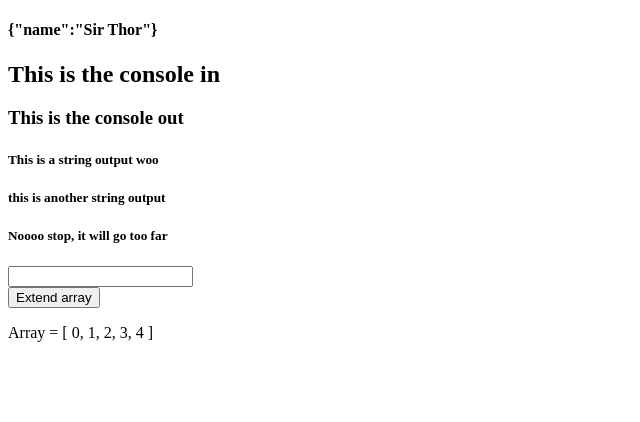
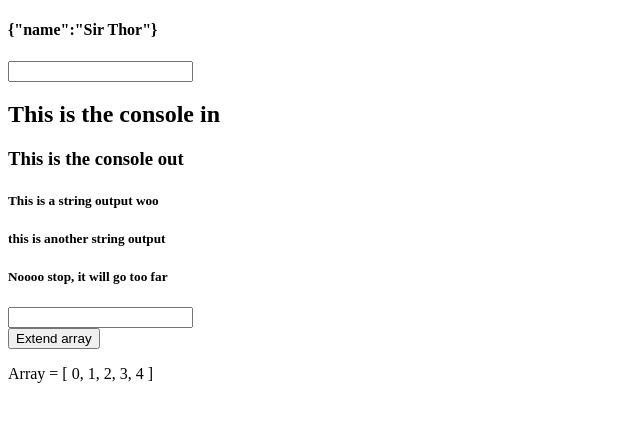
Before and after one commit to MSnaddon/VTdrop, a React app in the folder client/: page / in a window 1280 px wide. Shown: the top 422 px of the page, without its empty margins (0-640 px from the left). Built offline with nearby package versions, Linux system fonts and the light colour scheme; the HTML template or start-up script is replaced by a standard one.

Commit message:
added form to test Eval

```diff
--- a/client/src/actions/actionCreators.js
+++ b/client/src/actions/actionCreators.js
@@ -1,3 +1,14 @@
+
+//Player Actions
+export function runCode(consoleInput){
+	return {
+		type: 'RUNCODE',
+		consoleInput
+	}
+}
+
+// Redux practice Actions
+
 export function extendArray(){
 	return {
 		type: 'EXTENDARRAY'
@@ -6,7 +17,7 @@ export function extendArray(){
 
 export function addSpecificToArray(number){
 	return {
-			type: 'ADDTOARRAY',
-			number
+		type: 'ADDTOARRAY',
+		number
 	}
 }
--- a/client/src/components/gameContainer.jsx
+++ b/client/src/components/gameContainer.jsx
@@ -22,9 +22,9 @@ export default class GameContainer extends React.Component {
 		return (
 			<div>
 
-				<PlayerObject player={this.props.player}/>
-				<Input/>
-				<Output output={this.props.output}/>
+				<PlayerObject player={ this.props.player }/>
+				<Input runCode={ this.props.runCode }/>
+				<Output output={ this.props.output }/>
 
 				<form ref="addNumberForm" onSubmit={this.handleAddNumber.bind(this)} autoComplete='off'>
 					<input hidden autoComplete='false'/>
--- a/client/src/components/input.jsx
+++ b/client/src/components/input.jsx
@@ -1,9 +1,27 @@
 import React from 'react';
 
 export default class ConsoleInput extends React.Component {
+
+	handleCodeSubmit(event){
+		event.preventDefault()
+		if(this.refs.code.value !== ""){
+			// initially this is just plugging whatever you put in through the run code action. Later this should be tested before it gets passed through the redux.
+			// if the test is sucessful they can make the appropiate changes to the state.
+			// if the test is unsucessful then another action can be written to change the state to indicate the player is a pillock.
+			this.props.runCode(this.refs.code.value)
+		}
+	}
+
 	render(){
 		return (
 			<section id='input-window'>
+
+				<form ref="codeInput" onSubmit={this.handleCodeSubmit.bind(this)} autoComplete='off'>
+					<input hidden autoComplete='false'/>
+					<input ref='code' type="text" name="array-input"/>
+					<input type="submit" hidden/>
+				</form>
+
 				<h2>This is the console in</h2>
 			</section>
 		)
--- a/client/src/reducers/player.js
+++ b/client/src/reducers/player.js
@@ -1,4 +1,15 @@
 export default function player(state = {}, action){
+	switch (action.type){
+		case 'RUNCODE':
+			// use Object.create()??? use eval to work on the clone.
+			// THIS IS NOT A FINAL SOLUTION, this is simply a owrking prototype.
+			//Really need to think this solution out. Running code on an object may require considerable fannying about with testing and deciding what code ACTUALLY needs to be returned and used in the action command.
+			let player = new Object(state)
+			let expression = new String(action.consoleInput)
+			eval(expression)
+			return player
+			//eval(The code!!!)
+	}
 
 	return state
 }
```
